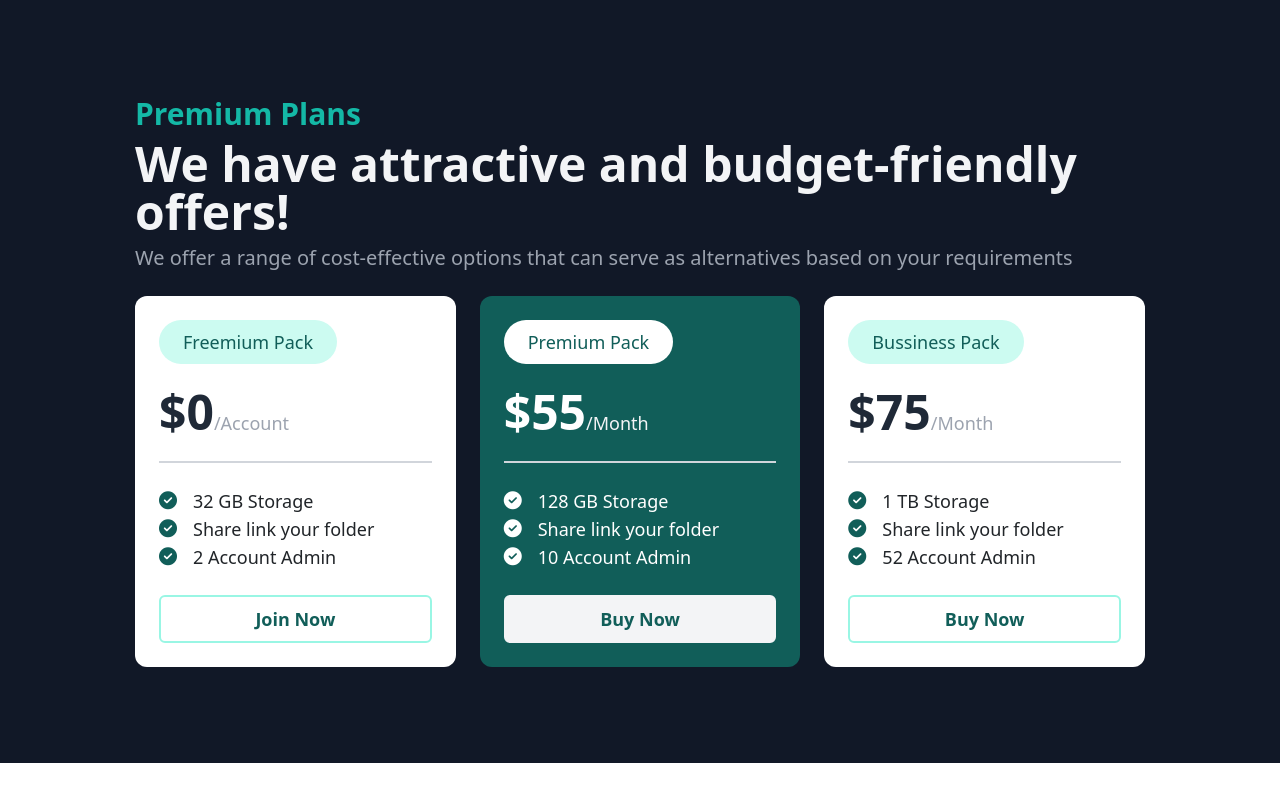
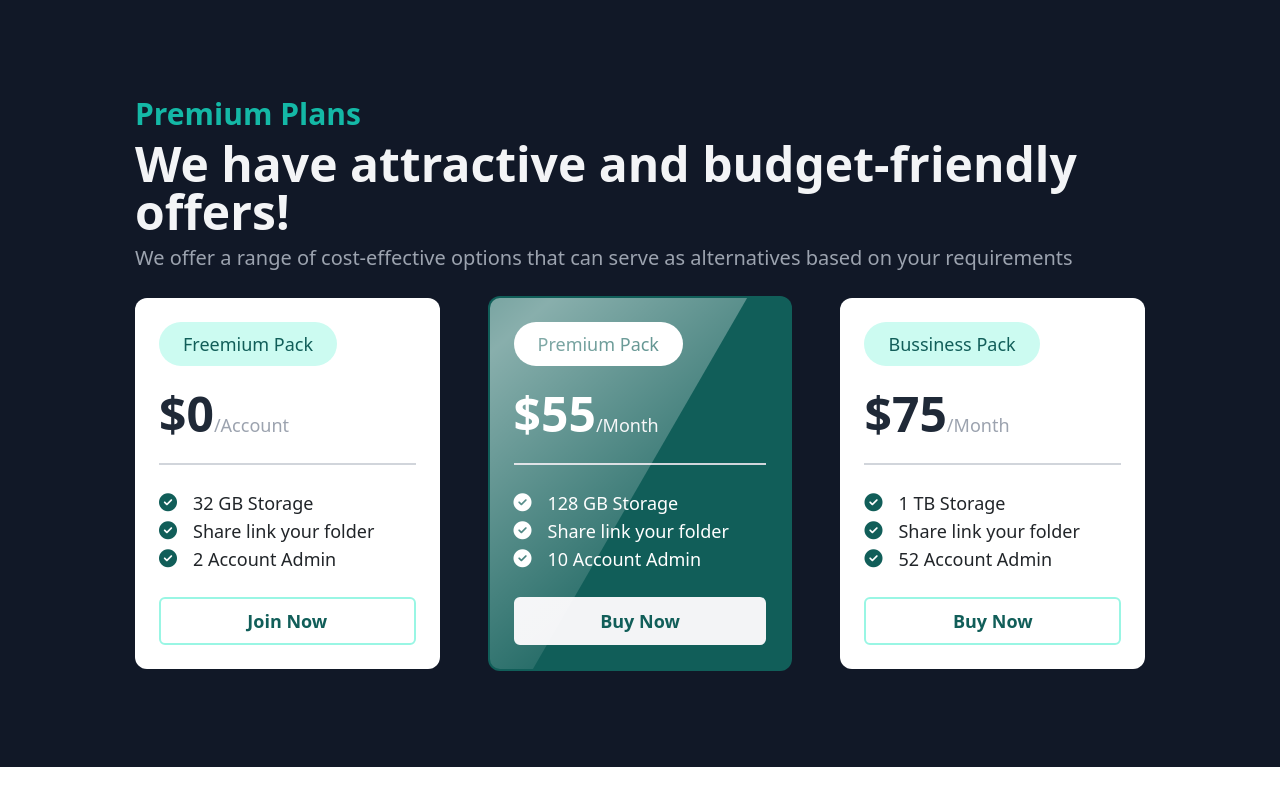
Before and after one commit to Shreekant-04/Drive_Clone, a React (Vite) app in the folder frontend/: page /landing in a window 1280 px wide. Built offline with nearby package versions, Linux system fonts and the light colour scheme.

Commit message:
added shine to cards

```diff
--- a/frontend/package.json
+++ b/frontend/package.json
@@ -20,6 +20,7 @@
     "react": "^18.3.1",
     "react-dom": "^18.3.1",
     "react-router-dom": "^6.24.0",
+    "shimmer-effects-react": "^1.0.4",
     "swiper": "^11.1.5"
   },
   "devDependencies": {
--- a/frontend/src/App.css
+++ b/frontend/src/App.css
@@ -32,3 +32,77 @@ body{
 img{
     @apply cursor-pointer
 }
+
+
+/* -----------------------------------------------  Shining Effect for Plan Cards ---------------------------------------------------------*/
+.plans-card2 {
+    position: relative;
+    overflow: hidden;
+    transition: transform 0.3s ease-in-out, box-shadow 0.3s ease-in-out;
+}
+
+.plans-card2:hover {
+    transform: scale(1.05);
+    box-shadow: 0 0 10px rgba(0, 255, 255, 0.6), 0 0 40px rgba(0, 255, 255, 0.4), 0 0 60px rgba(0, 255, 255, 0.2);
+    border: 1px solid white;
+}
+
+.plans-card2::before, .plans-card2::after {
+    content: '';
+    position: absolute;
+    top: 0;
+    height: 100%;
+    width: 200%;
+    background: linear-gradient(120deg, rgba(255, 255, 255, 0.1), rgba(255, 255, 255, 0.5), rgba(255, 255, 255, 0.1));
+    transform: skewX(-30deg);
+    transition: none;
+    z-index: 1;
+
+}
+
+.plans-card2::before {
+    left: -150%;
+
+}
+
+.plans-card2::after {
+    left: -250%;
+
+}
+
+.plans-card2:hover::before {
+    animation: shine 0.75s forwards;
+}
+
+.plans-card2:hover::after {
+    animation: shine-back 0.75s forwards 0.3s;
+}
+
+@keyframes shine {
+    0% {
+        left: -150%;
+    }
+    100% {
+        left: 150%;
+    }
+}
+
+@keyframes shine-back {
+    0% {
+        left: -250%;
+    }
+    100% {
+        left: -150%;
+    }
+}
+
+
+.plans-card1 {
+
+    transition: transform 0.3s ease-in-out, box-shadow 0.3s ease-in-out;
+}
+
+.plans-card1:hover {
+    transform: scale(1.05);
+    box-shadow: 0 0 10px rgba(0, 255, 255, 0.6), 0 0 40px rgba(0, 255, 255, 0.4), 0 0 60px rgba(0, 255, 255, 0.2);
+}
--- a/frontend/src/pages/Landing/Plans.jsx
+++ b/frontend/src/pages/Landing/Plans.jsx
@@ -9,10 +9,10 @@ function Plans() {
             <h2 className='text-gray-100 text-2xl lg:text-5xl font-semibold mt-2'>We have attractive and budget-friendly offers!</h2>
             <h2 className='text-gray-400 lg:text-xl mt-2'>We offer a range of cost-effective options that can serve as alternatives based on your requirements</h2>
         </div>
-        <div className="plans-cards mt-4 flex flex-col gap-4 items-center md:flex-row lg:flex-row  lg:gap-16">
+        <div className="plans-cards mt-4 flex flex-col gap-5 items-center md:flex-row lg:flex-row  lg:gap-28">
 
             {/* Card 1 */}
-            <div className="plans-card1 w-10/12  lg:w-4/12 rounded-xl p-4  lg:p-10  bg-white">
+            <div className="plans-card1 w-10/12  lg:w-4/12 rounded-xl p-4  lg:p-10  bg-white cursor-pointer">
                 <div className='plans-price'>
                     <h3 className='bg-teal-100 text-teal-800 lg:text-lg font-medium p-2 px-4 w-fit rounded-full'>Freemium Pack</h3>
                     <p className='py-4 text-gray-400 lg:text-lg border-b-2 border-gray-300'><span className='lg:text-5xl text-gray-800 font-semibold'>$0</span>/Account</p>
@@ -31,13 +31,13 @@ function Plans() {
                         <p className='lg:text-lg'>2 Account Admin</p>
                     </div>
                 </div>
-                <button className='plans-button mt-4 p-2 border-2 rounded border-teal-200 text-teal-800 lg:text-lg font-semibold w-full hover:border-white hover:bg-teal-800 hover:text-white'>
+                <button className='plans-button mt-4 p-2 border-2 rounded border-teal-200 text-teal-800 transition lg:text-lg font-semibold w-full hover:border-white hover:bg-teal-800 hover:text-white'>
                     Join Now
                 </button>
             </div>
 
             {/* Card 2 */}
-            <div className="plans-card1 w-10/12 p-4 lg:w-4/12  rounded-xl lg:p-7 lg:py-5 bg-teal-800">
+            <div className="plans-card2 w-10/12 p-4 lg:w-4/12 border-transparent border-2 rounded-xl lg:p-7 lg:py-5 bg-teal-800 cursor-pointer">
                 <div className='plans-price'>
                     <h3 className='bg-white w-fit text-teal-800 lg:text-lg font-medium p-2 px-4 rounded-full'>Premium Pack</h3>
                     <p className='py-4 text-gray-100 lg:text-lg border-b-2 border-gray-300'><span className='lg:text-5xl text-white font-semibold'>$55</span>/Month</p>
@@ -56,13 +56,13 @@ function Plans() {
                         <p className='lg:text-lg text-white'>10 Account Admin</p>
                     </div>
                 </div>
-                <button className='plans-button mt-4 p-2 border-2 border-gray-100 rounded text-teal-800 bg-gray-100 lg:text-lg font-semibold w-full  hover:bg-teal-100 hover:border-teal-100'>
+                <button className='plans-button mt-4 p-2 border-2 border-gray-100 rounded text-teal-800 bg-gray-100 lg:text-lg font-semibold w-full  '>
                     Buy Now
                 </button>
             </div>
 
             {/* Card 3 */}
-            <div className="plans-card1 w-10/12 p-4 lg:w-4/12  rounded-xl lg:lg:p-7 lg:py-5 bg-white">
+            <div className="plans-card1 w-10/12 p-4 lg:w-4/12  rounded-xl lg:lg:p-7 lg:py-5 bg-white cursor-pointer">
                 <div className='plans-price'>
                     <h3 className='bg-teal-100 w-fit text-teal-800 lg:text-lg font-medium p-2 px-4 rounded-full'>Bussiness Pack</h3>
                     <p className='py-4 text-gray-400 lg:text-lg border-b-2 border-gray-300'><span className='lg:text-5xl text-gray-800 font-semibold'>$75</span>/Month</p>
```
Also changed, not shown: 1 other file (tests, documents, lock files or other folders).
